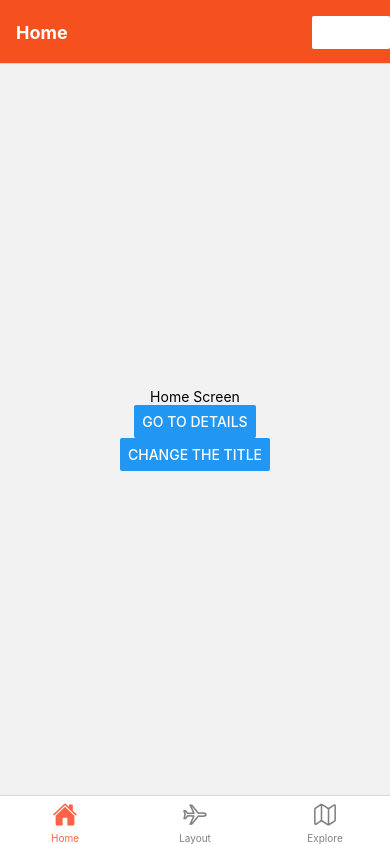
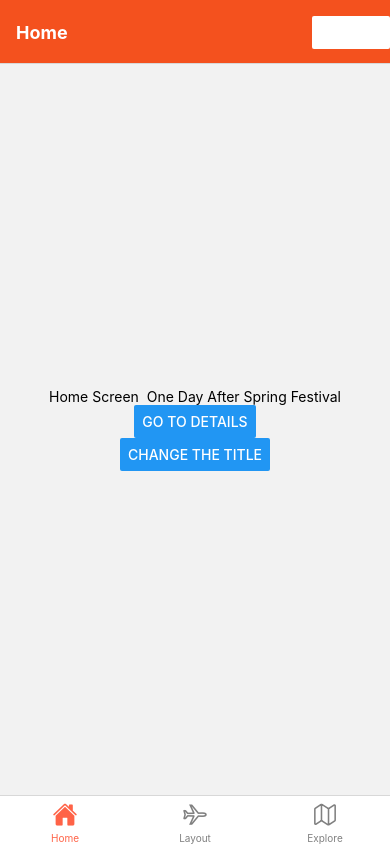
Before and after one commit to Samwellwang/meogda, a React Native app: screen / in a window 390 px wide. Built offline with nearby package versions, Linux system fonts and the light colour scheme.

Commit message:
初一commit,博个好兆头

```diff
--- a/App.js
+++ b/App.js
@@ -9,7 +9,7 @@ import Echart from './explore'
 function HomeScreen({ navigation }) {
   return (
     <View style={{ flex: 1, alignItems: 'center', justifyContent: 'center' }}>
-      <Text>Home Screen</Text>
+      <Text>Home Screen  One Day After Spring Festival</Text>
       <Button
         title="Go to Details"
         onPress={() => navigation.navigate('Details',{
```
